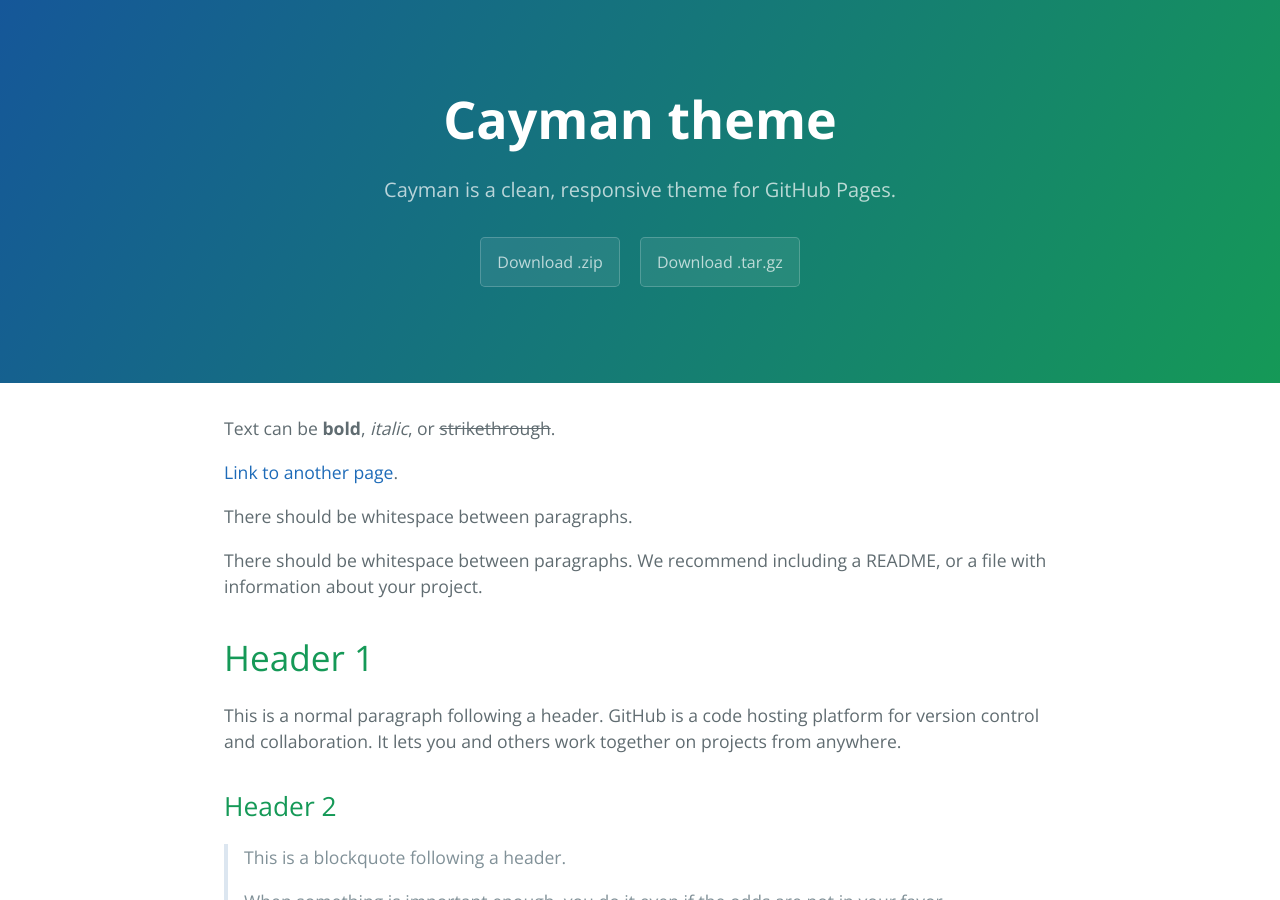
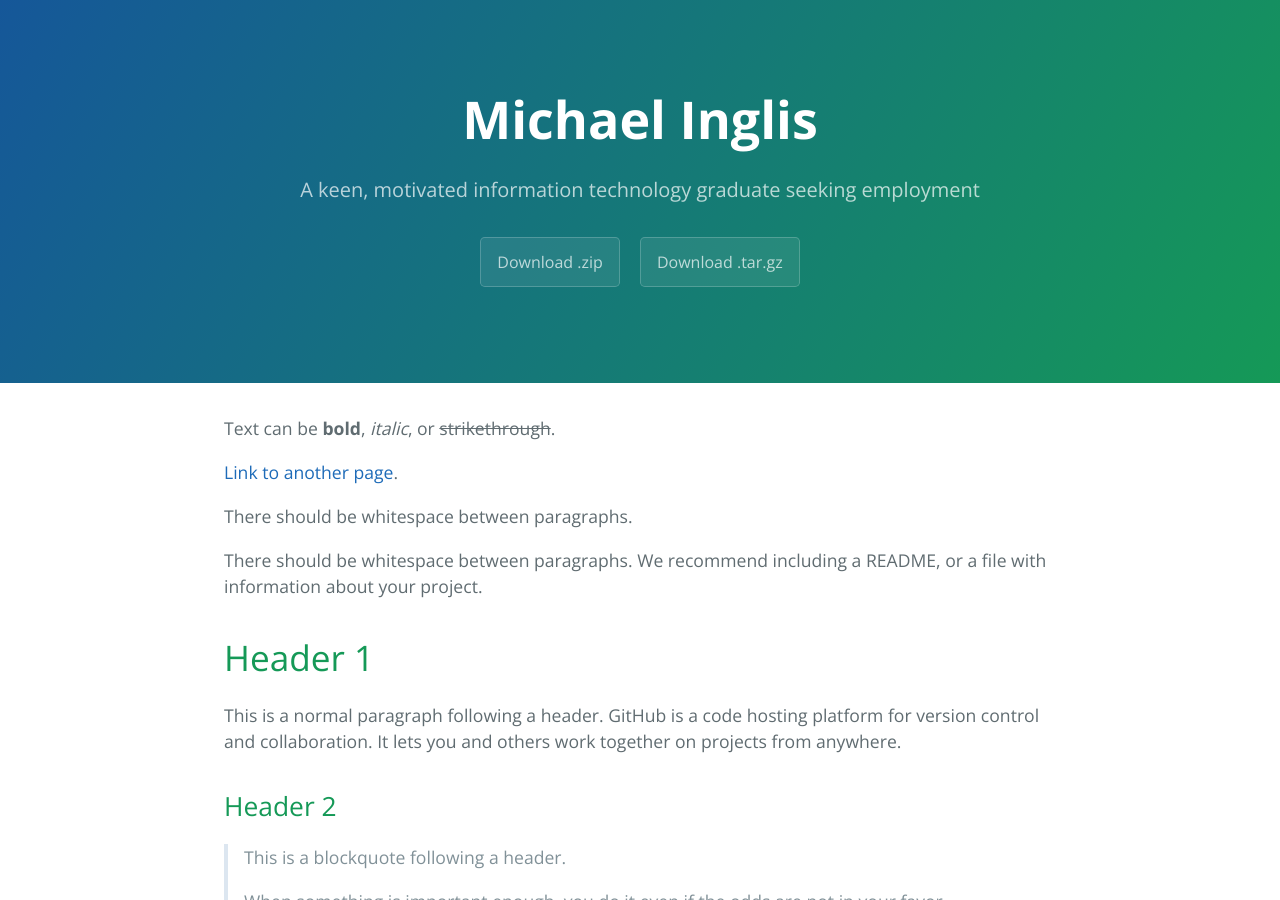
Before and after one commit to MichaelNZ85/MichaelNZ85.github.io, a Jekyll site: the page built from index.md, in a window 1280 px wide and 900 px high. Built offline with Jekyll 4.4.1, drawn with Linux system fonts in a browser that asks for light colours.

Commit message:
Updated config.yml with my own site details

```diff
--- a/_config.yml
+++ b/_config.yml
@@ -1,5 +1,5 @@
-title: Cayman theme
-description: Cayman is a clean, responsive theme for GitHub Pages.
+title: Michael Inglis
+description: A keen, motivated information technology graduate seeking employment
 show_downloads: true
 google_analytics:
 theme: jekyll-theme-cayman
```
